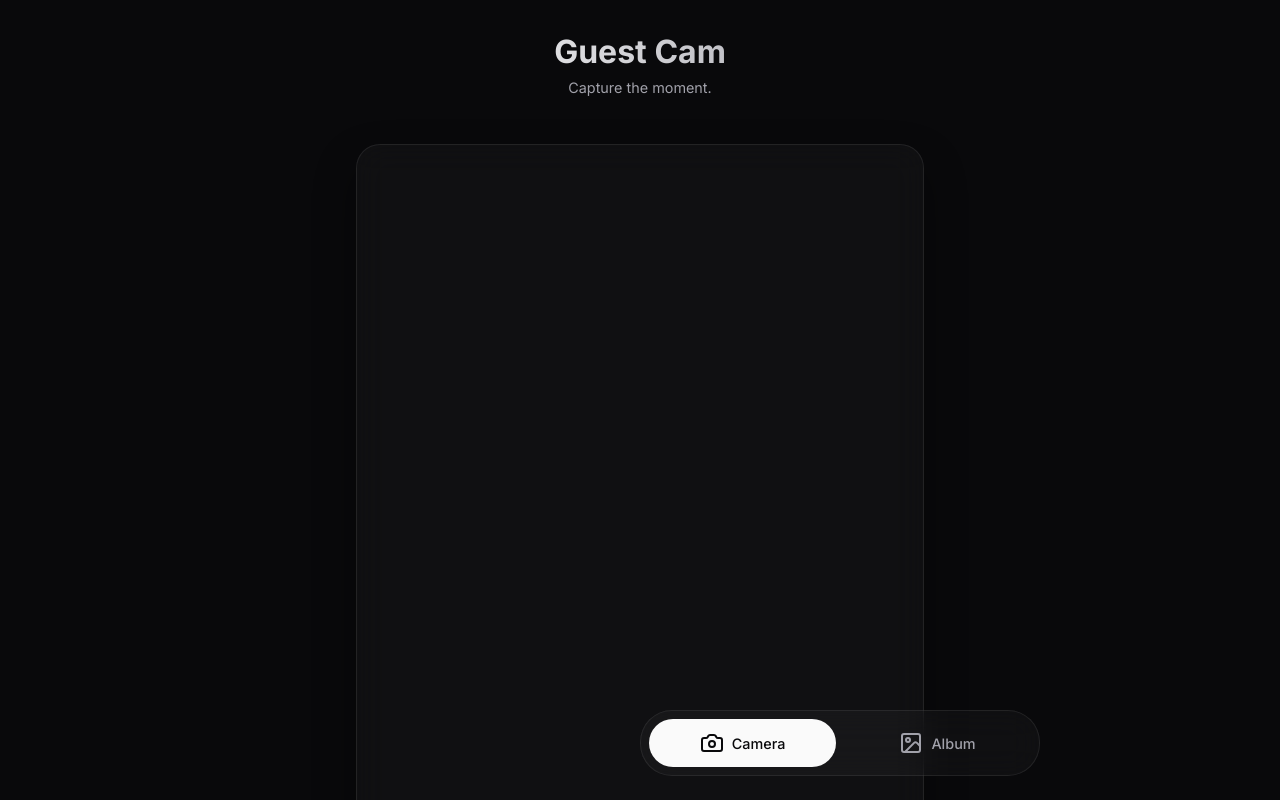
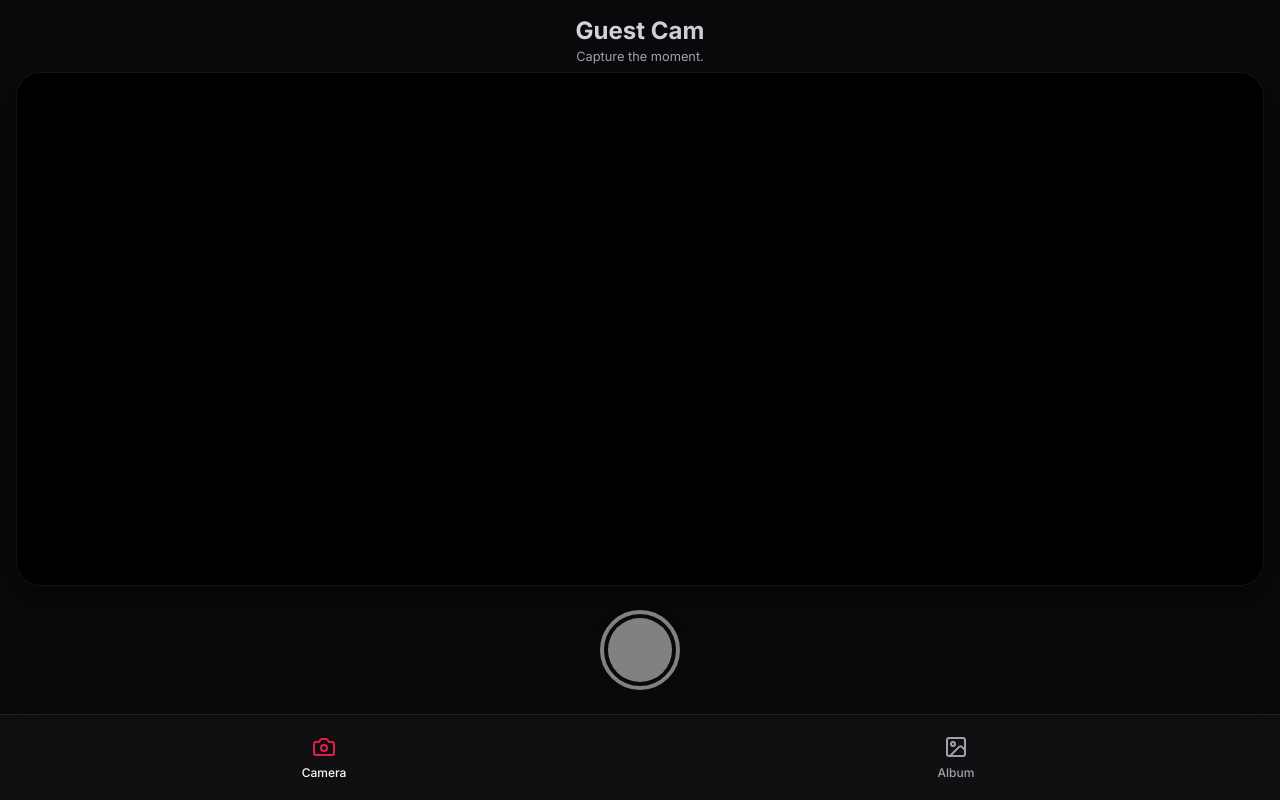
Before and after one commit to andrewkannan/bilingualcaptured, a Next.js app: page / in a window 1280 px wide. Shown: the top 800 px of the page. Built offline with nearby package versions, Linux system fonts and the light colour scheme; no server answers.

Commit message:
fix: layout and component positioning

```diff
--- a/app/page.css
+++ b/app/page.css
@@ -1,48 +1,67 @@
-.header {
-  text-align: center;
-  padding: 1rem 0 2rem;
+.app-layout {
+  display: flex;
+  flex-direction: column;
+  height: 100vh;
+  height: 100dvh; /* For mobile browsers */
+  overflow: hidden;
 }
 
-.header h1 {
-  font-size: 2rem;
+.app-header {
+  text-align: center;
+  padding: 1rem 1rem 0.5rem;
+  flex-shrink: 0;
+  z-index: 10;
+}
+
+.app-header h1 {
+  font-size: 1.5rem;
   font-weight: 700;
   background: linear-gradient(to right, #fff, #a1a1aa);
   -webkit-background-clip: text;
   -webkit-text-fill-color: transparent;
-  margin-bottom: 0.5rem;
+  margin-bottom: 0.25rem;
 }
 
-.header p {
+.app-header p {
   color: var(--text-muted);
-  font-size: 0.9rem;
+  font-size: 0.8rem;
 }
 
-.bottom-nav {
-  position: fixed;
-  bottom: 24px;
-  left: 50%;
-  transform: translateX(-50%);
+.app-main {
+  flex: 1;
+  overflow-y: auto;
+  overflow-x: hidden;
+  position: relative;
   display: flex;
-  padding: 8px;
-  border-radius: 32px;
-  gap: 8px;
+  flex-direction: column;
+}
+
+.app-nav {
+  flex-shrink: 0;
+  display: flex;
+  padding: 0.75rem 1rem;
+  padding-bottom: calc(0.75rem + env(safe-area-inset-bottom));
+  gap: 1rem;
   z-index: 100;
-  width: calc(100% - 48px);
-  max-width: 400px;
+  border-radius: 0;
+  border-left: none;
+  border-right: none;
+  border-bottom: none;
 }
 
 .nav-btn {
   flex: 1;
   display: flex;
+  flex-direction: column;
   align-items: center;
   justify-content: center;
-  gap: 8px;
+  gap: 6px;
   background: transparent;
   border: none;
   color: var(--text-muted);
-  padding: 12px 24px;
-  border-radius: 24px;
-  font-size: 0.9rem;
+  padding: 0.5rem;
+  border-radius: 12px;
+  font-size: 0.75rem;
   font-weight: 500;
   cursor: pointer;
   transition: all 0.2s ease;
@@ -53,6 +72,9 @@
 }
 
 .nav-btn.active {
-  background: var(--text-color);
-  color: var(--bg-color);
+  color: var(--text-color);
 }
+
+.nav-btn.active svg {
+  color: var(--accent-color);
+}
--- a/app/page.tsx
+++ b/app/page.tsx
@@ -9,19 +9,21 @@ export default function Home() {
   const [view, setView] = useState<'camera' | 'gallery'>('camera');
 
   return (
-    <main className="container">
-      <header className="header animate-fade-in">
+    <div className="app-layout">
+      <header className="app-header">
         <h1>Guest Cam</h1>
         <p>Capture the moment.</p>
       </header>
 
-      {view === 'camera' ? (
-        <Camera onPhotoTaken={() => setView('gallery')} />
-      ) : (
-        <Gallery />
-      )}
+      <main className="app-main">
+        {view === 'camera' ? (
+          <Camera onPhotoTaken={() => setView('gallery')} />
+        ) : (
+          <Gallery />
+        )}
+      </main>
 
-      <nav className="bottom-nav glass animate-fade-in">
+      <nav className="app-nav glass">
         <button
           className={`nav-btn ${view === 'camera' ? 'active' : ''}`}
           onClick={() => setView('camera')}
@@ -37,6 +39,6 @@ export default function Home() {
           <span>Album</span>
         </button>
       </nav>
-    </main>
+    </div>
   );
 }
--- a/components/Camera.css
+++ b/components/Camera.css
@@ -2,19 +2,20 @@
   display: flex;
   flex-direction: column;
   flex: 1;
-  align-items: center;
-  justify-content: center;
-  gap: 2rem;
-  padding: 1rem 0;
+  padding: 0 1rem 1rem;
+  position: relative;
+  height: 100%;
 }
 
 .viewfinder {
+  flex: 1;
   width: 100%;
-  aspect-ratio: 3/4;
   overflow: hidden;
   position: relative;
   border-radius: 24px;
-  box-shadow: 0 20px 40px rgba(0, 0, 0, 0.4);
+  box-shadow: 0 10px 30px rgba(0, 0, 0, 0.5);
+  margin-bottom: 1rem;
+  background: #000;
 }
 
 .video-feed {
@@ -24,11 +25,11 @@
 }
 
 .controls {
+  flex-shrink: 0;
   display: flex;
   align-items: center;
   justify-content: center;
-  width: 100%;
-  padding: 1rem;
+  padding: 0.5rem 0;
 }
 
 .shutter-btn {
@@ -43,6 +44,7 @@
   cursor: pointer;
   transition: transform 0.1s ease;
   padding: 0;
+  box-shadow: 0 4px 12px rgba(0, 0, 0, 0.3);
 }
 
 .shutter-btn:active {
@@ -82,10 +84,13 @@
 .error-toast {
   position: absolute;
   top: 20px;
+  left: 50%;
+  transform: translateX(-50%);
   background: var(--accent-color);
   color: white;
   padding: 8px 16px;
   border-radius: 8px;
   z-index: 10;
   font-size: 14px;
+  white-space: nowrap;
 }
--- a/components/Gallery.css
+++ b/components/Gallery.css
@@ -2,8 +2,7 @@
   display: grid;
   grid-template-columns: repeat(2, 1fr);
   gap: 12px;
-  padding: 1rem 0;
-  padding-bottom: 100px;
+  padding: 0 1rem 1rem;
 }
 
 .photo-card {
```
